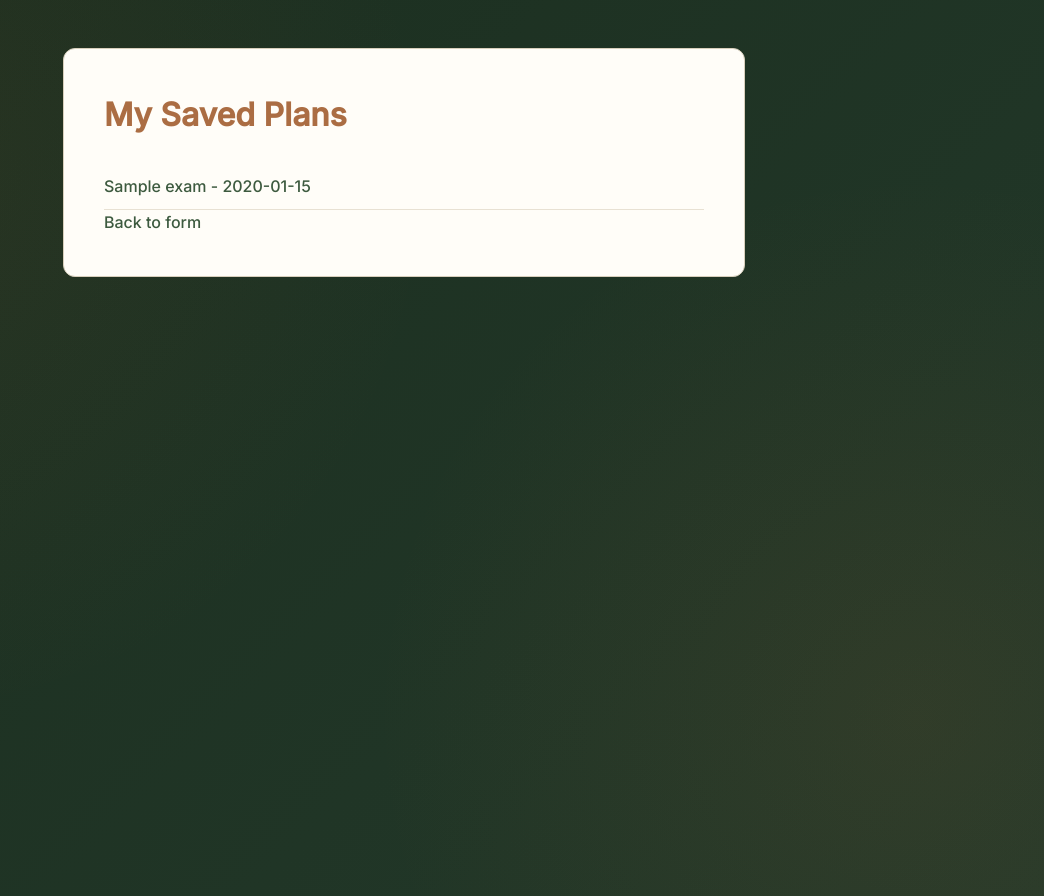
After one commit to dhanisingh1317-gif/exam-cracker-ai, a Flask app: page /my-plans in a window 1280 px wide. The commit adds this page. Shown: the whole page, without its empty margins (236-1280 px from the left). Run offline with Flask 2, Linux system fonts and the light colour scheme; tables that the repository leaves empty hold one stand-in row (values such as "Sample post").

Commit message:
Add SQLite database for persistent exam plan storage

```diff
--- a/app.py
+++ b/app.py
@@ -1,9 +1,13 @@
-from flask import Flask, request, render_template, session
+from flask import Flask, request, render_template, session,  request, url_for, redirect
 from exam_cracker import ExamCrackerAI
+from database import init_db, save_exam, get_exam, mark_task_done, get_all_exams
 import os
 
 app = Flask(__name__)
 app.secret_key = "any-random-string-here-for-now"
+
+init_db()
+
 
 @app.route('/')
 def landing():
@@ -17,31 +21,46 @@ def planner():
         exam_syllabus = request.form.get('syllabus')
         hours = int(request.form.get('hours'))
         syllabus = [topic.strip() for topic in exam_syllabus.split(',') if topic.strip()]
+
         cracker = ExamCrackerAI()
         cracker.setup_exam(exam_name, exam_date, syllabus, hours)
         cracker.build_task()
-        progress = cracker.get_progress()
-        session['progress'] = progress
-        session['overflow_warning'] = cracker.overflow_warning
-        session['tasks'] =[{"topic" : t["topic"], "date": t ["date"].isoformat(), "status": t["status"], "minutes": t["minutes"]} for t in cracker.tasks]
-        session['exam_name'] = exam_name
-        return render_template('result.html', exam_name=exam_name, tasks=session['tasks'], overflow_warning=cracker.overflow_warning, progress=progress)
+
+        exam_id = save_exam(exam_name, exam_date, hours, cracker.overflow_warning, cracker.tasks)
+        return redirect(url_for('view_plan', exam_id=exam_id))
+
     return render_template('index.html')
 
-@app.route('/mark_done', methods=['POST'])
-def mark_done():
-    topic_name = request.form.get('topic')
-    tasks = session.get('tasks', [])
-    for t in tasks:
-        if t['topic'] == topic_name:
-            t['status'] = 'task completed'
-    session['tasks'] = tasks
+@app.route('/plan/<int:exam_id>')
+def view_plan(exam_id):
+    exam, tasks = get_exam(exam_id)
+    if exam is None:
+        return "Exam Not Found", 404
+
     total = len(tasks)
     completed = sum(1 for t in tasks if t["status"] == "task completed")
-    percent = int((completed / total) * 100) if total> 0 else 0
+    percent = int((completed / total) * 100) if total > 0 else 0
     progress = {"completed": completed, "total": total, "percent": percent}
-    session['progress'] = progress
-    return render_template('result.html', exam_name=session.get('exam_name'), tasks=tasks, overflow_warning=session.get('overflow_warning'), progress=progress)
+
+    return render_template(
+        'result.html',
+        exam_id=exam_id,
+        exam_name=exam["exam_name"],
+        tasks=tasks,
+        overflow_warning=bool(exam["overflow_warning"]),
+        progress=progress
+    )
+
+@app.route('/mark_done/<int:exam_id>', methods=['POST'])
+def mark_done(exam_id):
+    topic_name = request.form.get('topic')
+    mark_task_done(exam_id, topic_name)
+    return redirect(url_for('view_plan', exam_id=exam_id))
+
+@app.route('/my-plans')
+def my_plans():
+    exams = get_all_exams()
+    return render_template('my_plans.html', exams=exams)
 
 if __name__ == '__main__':
     port = int(os.environ.get('PORT', 5050))
--- /dev/null
+++ b/database.py
@@ -0,0 +1,81 @@
+import sqlite3
+import datetime
+
+DB_NAME = "exam_cracker.db"
+
+def init_db():
+    conn = sqlite3.connect(DB_NAME)
+    c = conn.cursor()
+    c.execute('''
+        CREATE TABLE IF NOT EXISTS exams (
+            id INTEGER PRIMARY KEY AUTOINCREMENT,
+            exam_name TEXT,
+            exam_date TEXT,
+            hours_per_day INTEGER,
+            overflow_warning INTEGER
+        )
+    ''')
+    c.execute('''
+        CREATE TABLE IF NOT EXISTS tasks (
+            id INTEGER PRIMARY KEY AUTOINCREMENT,
+            exam_id INTEGER,
+            topic TEXT,
+            date TEXT,
+            status TEXT,
+            minutes INTEGER,
+            FOREIGN KEY (exam_id) REFERENCES exams (id)
+        )
+    ''')
+    conn.commit()
+    conn.close()
+
+def save_exam(exam_name, exam_date, hours_per_day, overflow_warning, tasks):
+    conn = sqlite3.connect(DB_NAME)
+    c = conn.cursor()
+    c.execute(
+        "INSERT INTO exams (exam_name, exam_date, hours_per_day, overflow_warning) VALUES (?, ?, ?, ?)",
+        (exam_name, exam_date, hours_per_day, int(overflow_warning))
+    )
+    exam_id = c.lastrowid
+    for t in tasks:
+        c.execute(
+            "INSERT INTO tasks (exam_id, topic, date, status, minutes) VALUES (?, ?, ?, ?, ?)",
+            (exam_id, t["topic"], t["date"].isoformat(), t["status"], t["minutes"])
+        )
+    conn.commit()
+    conn.close()
+    return exam_id
+
+def get_exam(exam_id):
+    conn = sqlite3.connect(DB_NAME)
+    conn.row_factory = sqlite3.Row
+    c = conn.cursor()
+    c.execute("SELECT * FROM exams WHERE id = ?", (exam_id,))
+    exam = c.fetchone()
+    c.execute("SELECT * FROM tasks WHERE exam_id = ? ORDER BY date", (exam_id,))
+    tasks = c.fetchall()
+    conn.close()
+    if exam is None:
+        return None, []
+    exam_dict = dict(exam)
+    tasks_list = [dict(t) for t in tasks]
+    return exam_dict, tasks_list
+
+def mark_task_done(exam_id, topic_name):
+    conn = sqlite3.connect(DB_NAME)
+    c = conn.cursor()
+    c.execute(
+        "UPDATE tasks SET status = ? WHERE exam_id = ? AND topic = ?",
+        ("task completed", exam_id, topic_name)
+    )
+    conn.commit()
+    conn.close()
+
+def get_all_exams():
+    conn = sqlite3.connect(DB_NAME)
+    conn.row_factory = sqlite3.Row
+    c = conn.cursor()
+    c.execute("SELECT id, exam_name, exam_date FROM exams ORDER BY id DESC")
+    exams = c.fetchall()
+    conn.close()
+    return [dict(e) for e in exams]
--- /dev/null
+++ b/templates/my_plans.html
@@ -0,0 +1,18 @@
+<html lang="en">
+<head>
+    <meta charset="UTF-8">
+    <title>My Plans</title>
+    <link rel="stylesheet" href="{{ url_for('static', filename='style.css') }}">
+</head>
+<body>
+    <div class="container">
+        <h1>My Saved Plans</h1>
+        <ul>
+            {% for exam in exams %}
+                <li><a href="{{ url_for('view_plan', exam_id=exam.id) }}">{{ exam.exam_name }} - {{ exam.exam_date }}</a></li>
+            {% endfor %}
+        </ul>
+        <p><a href="/">Back to form</a></p>
+    </div>
+</body>
+</html>
```
Also changed, not shown: templates/result.html (+5 -4 lines), 1 other file.
